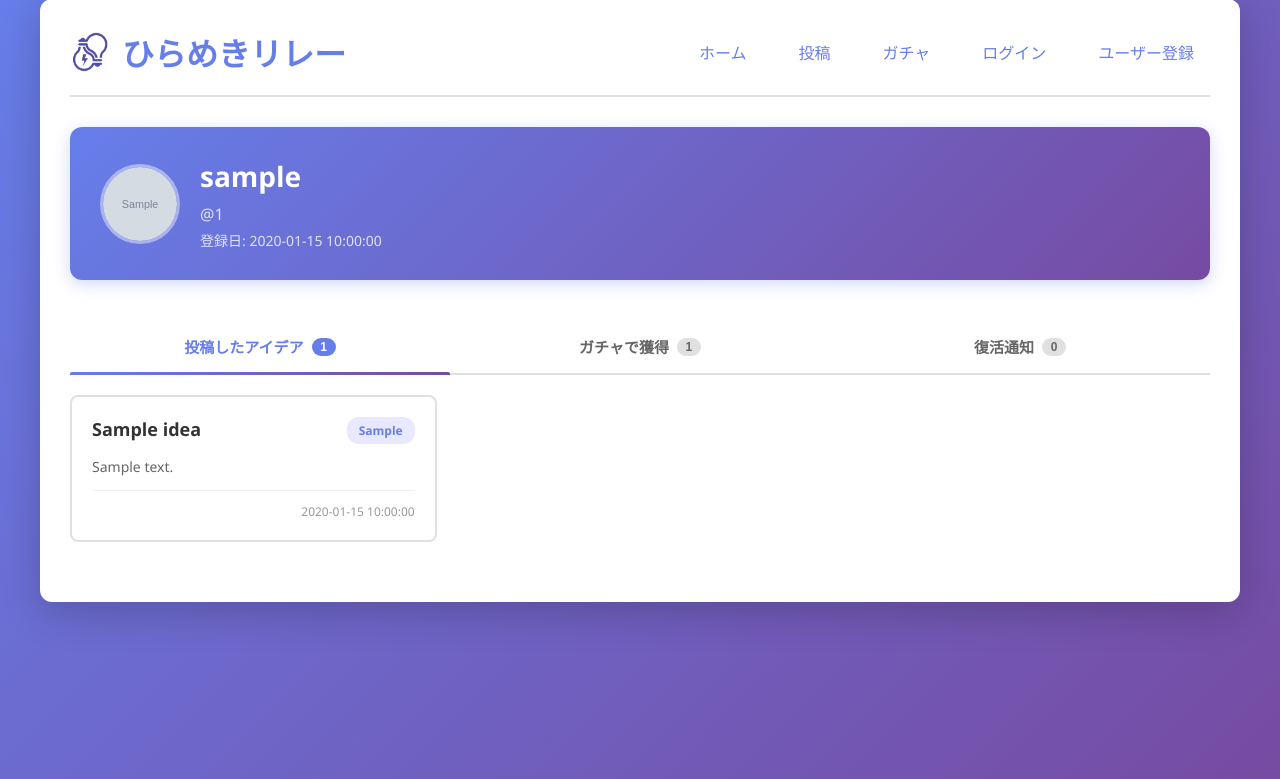
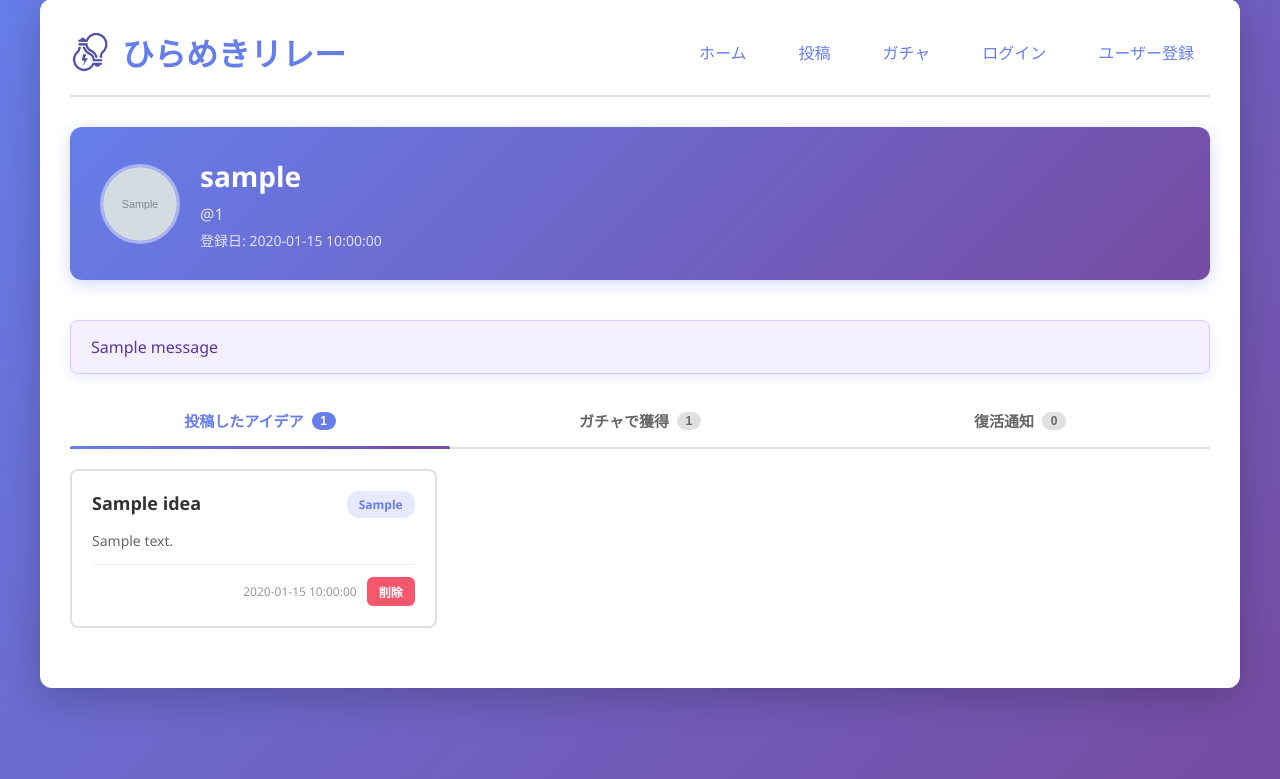
Before and after one commit to MaekobaShun/hackathon-vol14, a Flask app: page /mypage in a window 1280 px wide. Shown: the part 21-800 px from the top of the page. Run offline with Flask 3, Linux system fonts and the light colour scheme; the visitor is signed in with stand-in values (Sample User, id 1); tables that the repository leaves empty hold one stand-in row (values such as "Sample post"); grey boxes marked "Sample" are stand-in pictures; one stand-in notice (Sample message) is shown.

Commit message:
投稿削除機能

```diff
--- a/relay/main.py
+++ b/relay/main.py
@@ -1,5 +1,5 @@
 from relay import app
-from flask import render_template, request, redirect, url_for, session
+from flask import render_template, request, redirect, url_for, session, flash
 from relay.db import DATABASE
 import sqlite3
 from relay.db import (
@@ -10,10 +10,24 @@ from relay.db import (
 )
 import uuid
 from datetime import datetime
+import unicodedata
 import os
 from werkzeug.security import generate_password_hash, check_password_hash
 from werkzeug.utils import secure_filename
 from functools import wraps
+
+MAX_TITLE_LENGTH = 60
+MAX_POST_LENGTH = 280
+
+
+def calculate_text_length(text):
+    length = 0
+    for ch in text:
+        if unicodedata.east_asian_width(ch) in ('F', 'W'):
+            length += 2
+        else:
+            length += 1
+    return length
 
 
 def login_required(view_func):
@@ -81,6 +95,18 @@ def post():
     detail = request.form['detail']
     category = request.form['category']
 
+    if calculate_text_length(title) > MAX_TITLE_LENGTH:
+        flash(
+            f'タイトルは全角{MAX_TITLE_LENGTH // 2}文字（半角{MAX_TITLE_LENGTH}文字）以内で入力してください。'
+        )
+        return redirect(url_for('form'))
+
+    if calculate_text_length(detail) > MAX_POST_LENGTH:
+        flash(
+            f'アイデアの詳細は全角{MAX_POST_LENGTH // 2}文字（半角{MAX_POST_LENGTH}文字）以内で入力してください。'
+        )
+        return redirect(url_for('form'))
+
     con = sqlite3.connect(DATABASE)
     idea_id = str(uuid.uuid4())
     user_id = session['user_id']
@@ -91,6 +117,30 @@ def post():
     con.close()
 
     return redirect(url_for('index'))
+
+
+@app.route('/ideas/<idea_id>/delete', methods=['POST'])
+@login_required
+def delete_idea(idea_id):
+    user_id = session['user_id']
+
+    with sqlite3.connect(DATABASE) as con:
+        cur = con.cursor()
+        idea_row = cur.execute(
+            "SELECT user_id FROM ideas WHERE idea_id = ?",
+            (idea_id,)
+        ).fetchone()
+
+        if not idea_row or idea_row[0] != user_id:
+            flash('指定した投稿を削除できません。')
+            return redirect(url_for('mypage'))
+
+        cur.execute("DELETE FROM gacha_result WHERE idea_id = ?", (idea_id,))
+        cur.execute("DELETE FROM ideas WHERE idea_id = ?", (idea_id,))
+        con.commit()
+
+    flash('投稿を削除しました。')
+    return redirect(url_for('mypage'))
 
 
 @app.route('/signup', methods=['GET', 'POST'])
--- a/relay/static/mypage.css
+++ b/relay/static/mypage.css
@@ -309,6 +309,8 @@ h1 {
 .idea-footer {
     display: flex;
     justify-content: flex-end;
+    align-items: center;
+    gap: 10px;
     padding-top: 12px;
     border-top: 1px solid #f0f0f0;
 }
@@ -316,6 +318,42 @@ h1 {
 .idea-date {
     font-size: 12px;
     color: #999;
+}
+
+.idea-delete-form {
+    margin: 0;
+}
+
+.idea-delete-button {
+    background: #f5576c;
+    color: white;
+    border: none;
+    padding: 6px 12px;
+    border-radius: 6px;
+    font-size: 12px;
+    font-weight: 600;
+    cursor: pointer;
+    transition: background-color 0.2s, transform 0.2s;
+}
+
+.idea-delete-button:hover {
+    background: #d93a50;
+    transform: translateY(-1px);
+}
+
+.flash-messages {
+    margin: 20px 0;
+    padding: 15px 20px;
+    border-radius: 8px;
+    background: #f5f0ff;
+    border: 1px solid #d9c9ff;
+    color: #5a34a5;
+    font-weight: 500;
+    box-shadow: 0 4px 12px rgba(102, 126, 234, 0.15);
+}
+
+.flash-messages p {
+    margin: 0;
 }
 
 /* ガチャリスト */
--- a/relay/templates/mypage.html
+++ b/relay/templates/mypage.html
@@ -42,6 +42,16 @@
                 </div>
             </div>
 
+            {% with messages = get_flashed_messages() %}
+                {% if messages %}
+                    <div class="flash-messages">
+                        {% for message in messages %}
+                            <p>{{ message }}</p>
+                        {% endfor %}
+                    </div>
+                {% endif %}
+            {% endwith %}
+
             <div class="content-section">
                 <!-- タブナビゲーション -->
                 <div class="tabs">
@@ -74,6 +84,9 @@
                                 <p class="idea-detail">{{ idea.detail }}</p>
                                 <div class="idea-footer">
                                     <span class="idea-date">{{ idea.created_at }}</span>
+                                    <form method="post" action="{{ url_for('delete_idea', idea_id=idea.idea_id) }}" class="idea-delete-form" onsubmit="return confirm('この投稿を削除しますか？この操作は取り消せません。');">
+                                        <button type="submit" class="idea-delete-button">削除</button>
+                                    </form>
                                 </div>
                             </div>
                             {% endfor %}
```
Also changed, not shown: relay/templates/form.html (+95 -2 lines).
